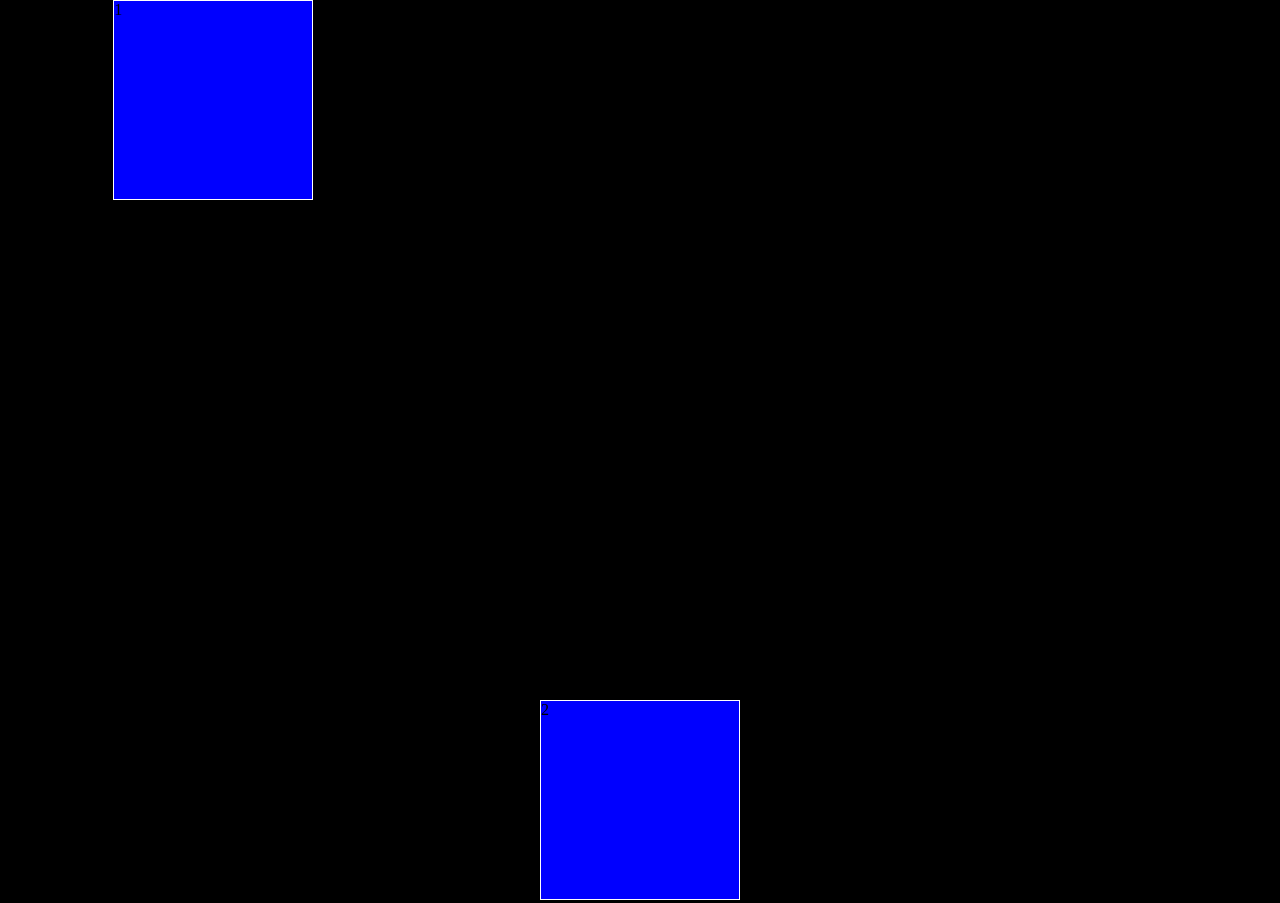
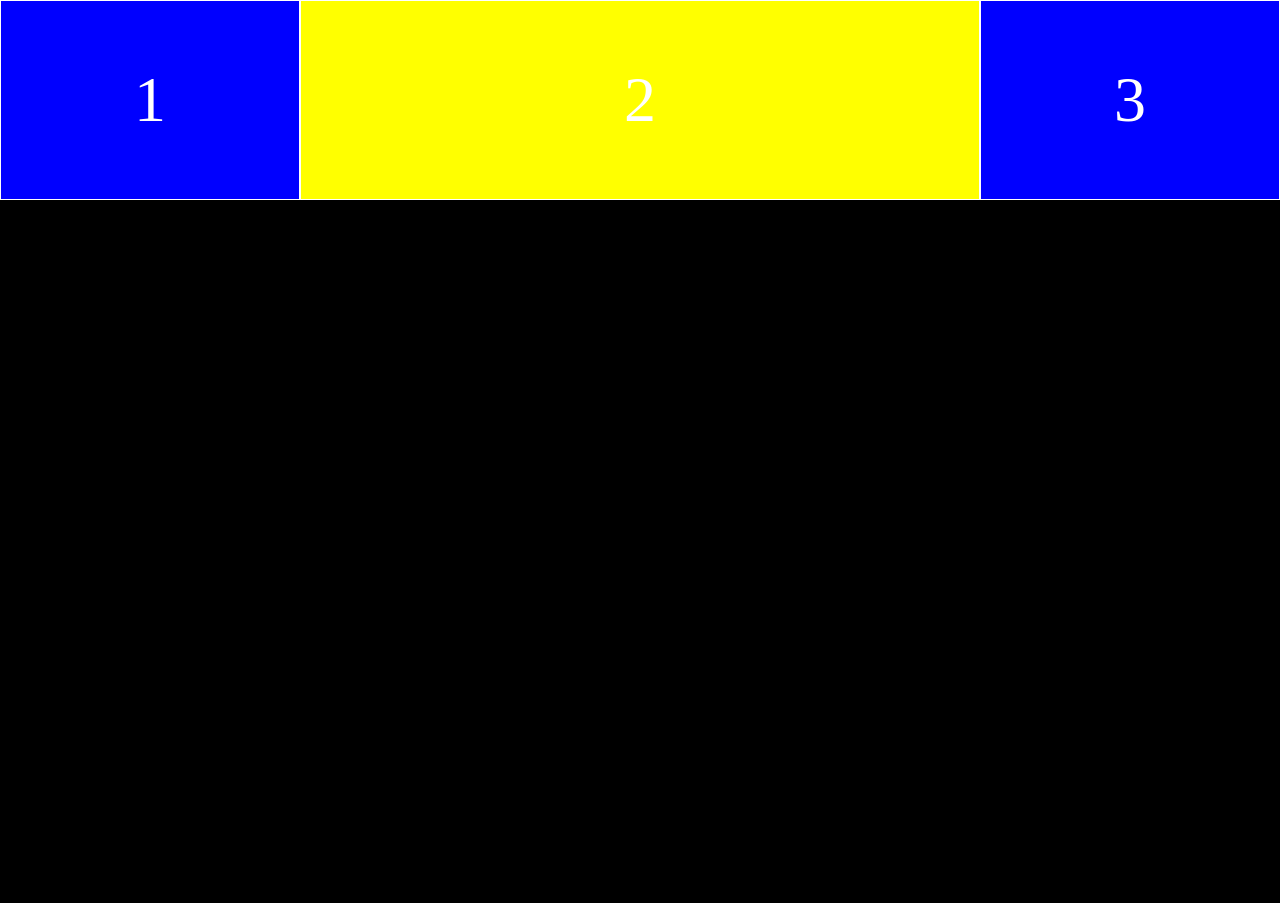
Before and after one commit to tjdrkr2580/CSS-Layout-practice, a plain HTML site: page Flexbox/index.html in a window 1280 px wide. Shown: the top 903 px of the page. After the commit the page ends 800 px from the top, so only its background shows below. Drawn offline with Linux system fonts and the light colour scheme.

Commit message:
flex-grow, flex-shrink

```diff
--- a/Flexbox/styles.css
+++ b/Flexbox/styles.css
@@ -13,20 +13,22 @@ body {
 .flexbox {
   display: flex;
   justify-content: space-around;
-  height: 200vh;
+  height: 100vh;
 }
 
 .child {
-  width: 200px;
+  display: flex;
+  justify-content: center;
+  align-items: center;
+  color: white;
+  font-size: 4rem;
+  width: 300px;
   height: 200px;
   border: 1px solid white;
   background-color: blue;
 }
 
 .child:nth-child(2) {
-  align-self: center;
+  background: yellow;
+  flex-grow: 1;
 }
-
-.child:nth-child(3) {
-  align-self: flex-end;
-}
```
